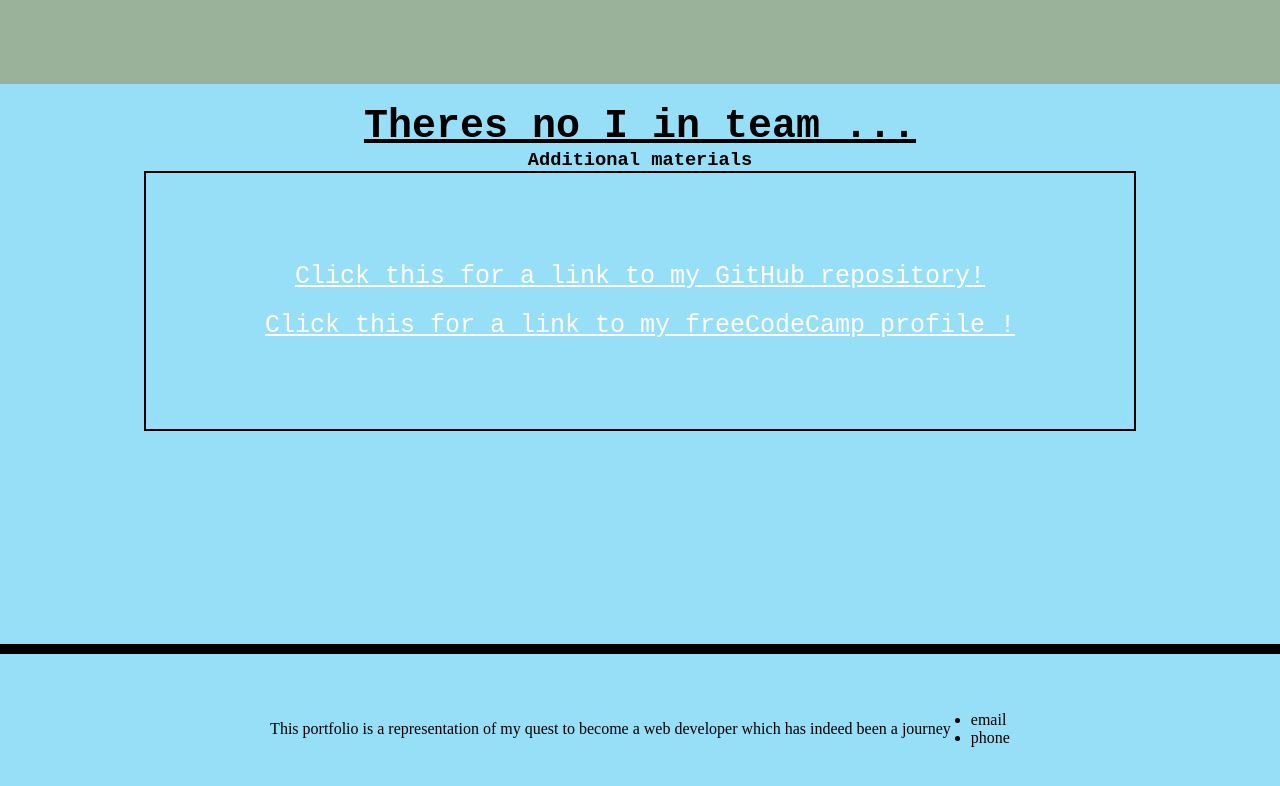
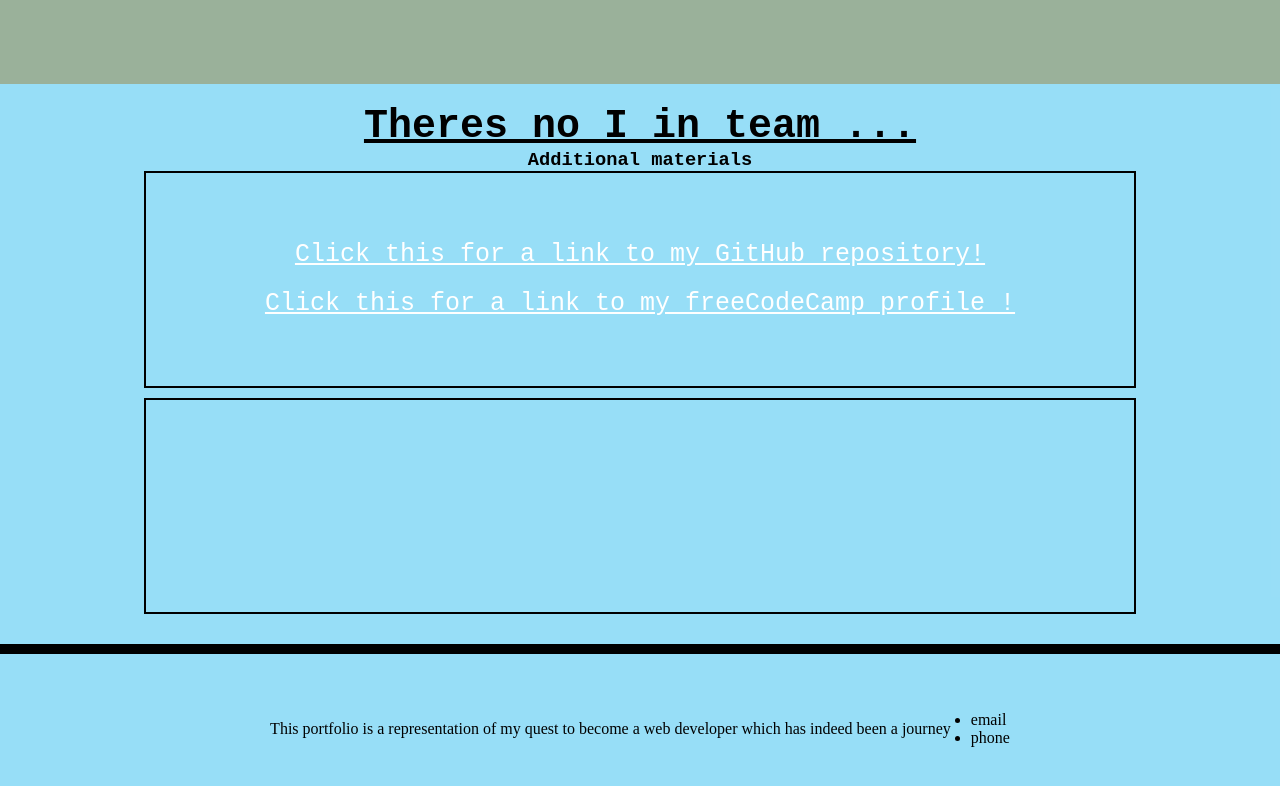
Before and after one commit to rogue-captain/personalPortfolio.freeCodeCamp, a plain HTML site: page index.html in a window 1280 px wide. Shown: the part 1436-2222 px from the top of the page. Drawn offline with Linux system fonts and the light colour scheme.

Commit message:
added 2nd repositories icon div

```diff
--- a/index.html
+++ b/index.html
@@ -77,7 +77,7 @@
 
     </div>
 
-    <div id="repositories-icons">
+    <div id="repositories-icons-container">
       <a></a>
     </div>
 
--- a/styles.css
+++ b/styles.css
@@ -205,6 +205,17 @@
     margin-bottom: 10px;
 }
 
+#repositories-icons-container {
+    display: flex;
+    flex-direction: column;
+    border: 2px solid black;
+    height: 50%;
+    width: 80%;
+    justify-content: center;
+    align-items: center;
+    gap: 20px;
+    margin-bottom: 10px;
+}
 .profile-link {
     margin-top: 20;
     font-family: 'Courier New', Courier, monospace;
```
